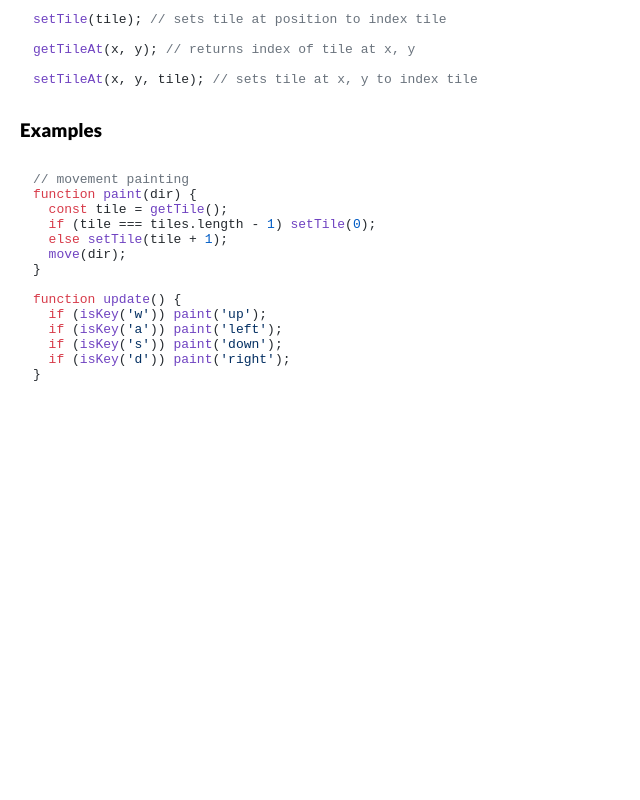
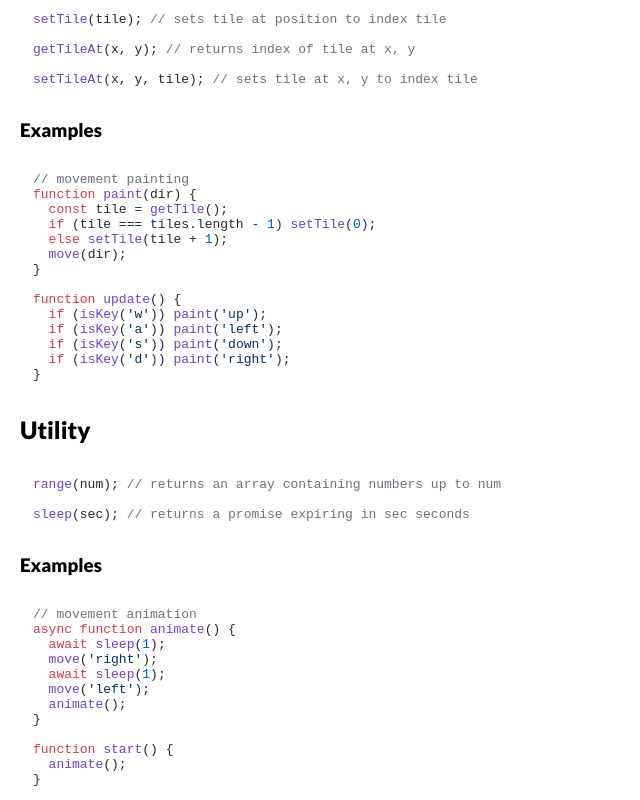
Before and after one commit to LearnCodeOrg/codetrain, a Next.js app: page /docs in a window 1280 px wide. Shown: the part 1926-2726 px from the top of the page, without its empty margins (0-640 px from the left). Before the commit the page ends 2321 px from the top, so only its background shows below. Built offline with nearby package versions, Linux system fonts and the light colour scheme; no server answers.

Commit message:
Create utility section.

```diff
--- a/pages/docs.js
+++ b/pages/docs.js
@@ -166,6 +166,27 @@ function update() {
   if (isKey('d')) paint('right');
 }`}
         </Code>
+        <h2 id="utility">Utility</h2>
+        <Code>
+{`range(num); // returns an array containing numbers up to num
+
+sleep(sec); // returns a promise expiring in sec seconds`}
+        </Code>
+        <h3>Examples</h3>
+        <Code>
+{`// movement animation
+async function animate() {
+  await sleep(1);
+  move('right');
+  await sleep(1);
+  move('left');
+  animate();
+}
+
+function start() {
+  animate();
+}`}
+        </Code>
       </div>
     </div>
   )
```
